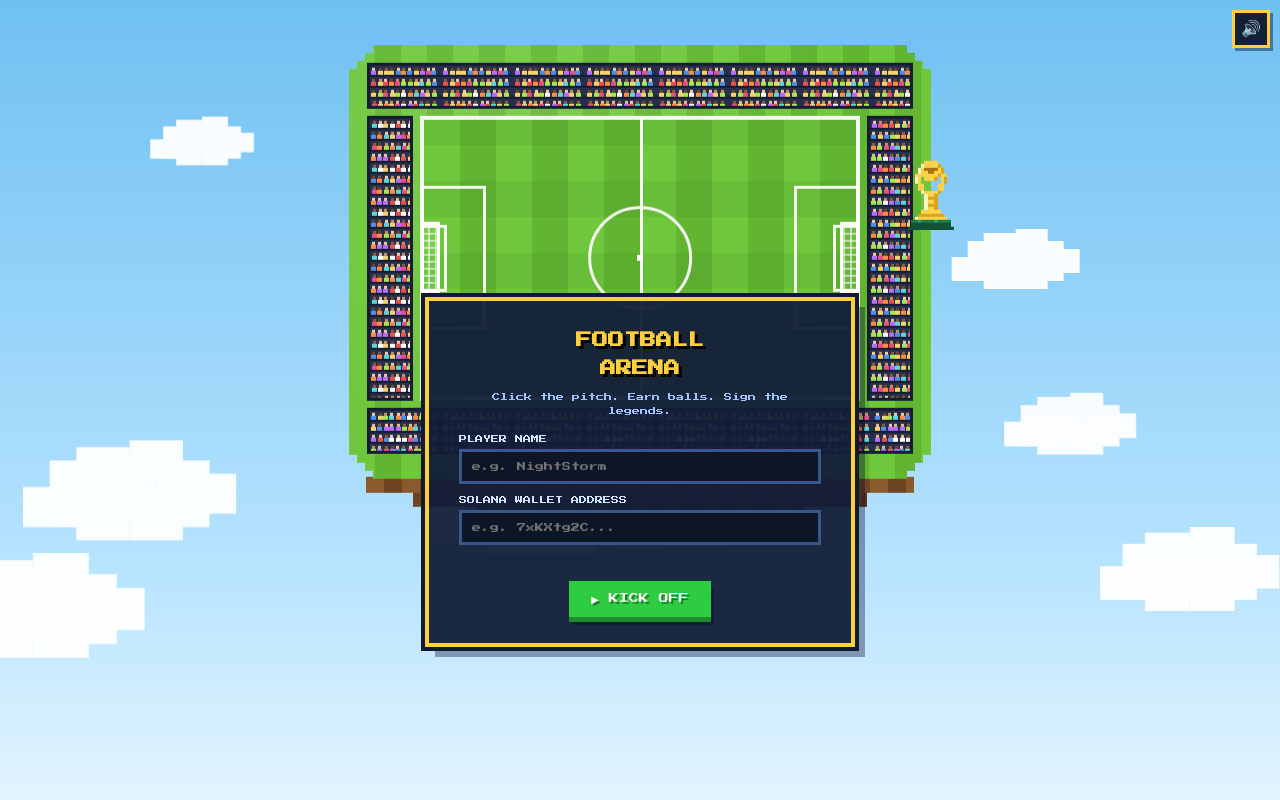
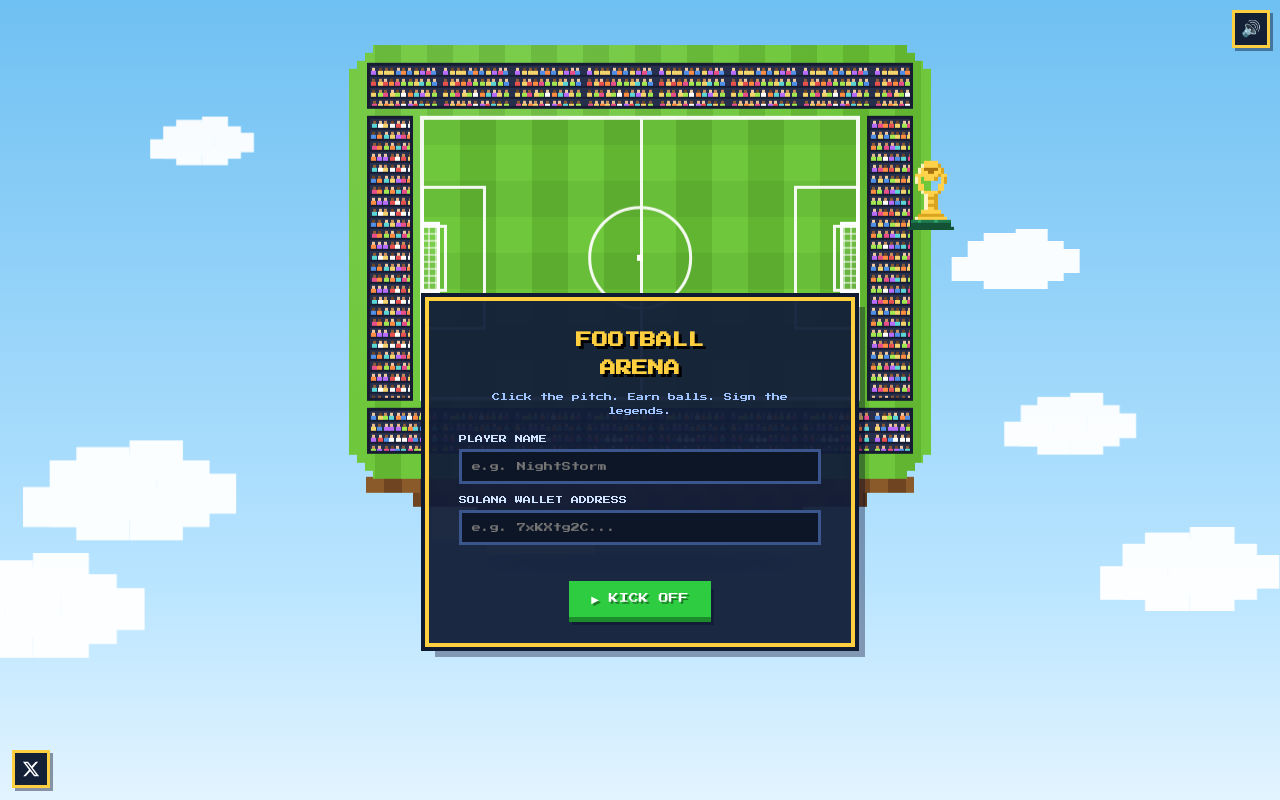
Before and after one commit to Blusick/Arena, a website: page public/index.html in a window 1280 px wide. Shown: the top 800 px of the page. Drawn offline with Linux system fonts and the light colour scheme.

Commit message:
Add X link

```diff
--- a/public/index.html
+++ b/public/index.html
@@ -275,6 +275,18 @@
   box-shadow: 3px 3px 0 rgba(0,0,30,0.4);
 }
 #btn-sound.off { border-color: #555; opacity: 0.7; }
+
+#btn-x {
+  position: fixed; bottom: 12px; left: 12px; z-index: 100;
+  width: 38px; height: 38px;
+  display: flex; align-items: center; justify-content: center;
+  background: #142036; color: #fff;
+  border: 3px solid var(--accent);
+  box-shadow: 3px 3px 0 rgba(0,0,30,0.4);
+  text-decoration: none;
+  font-size: 17px;
+}
+#btn-x:hover { background: #27395c; }
 
 .click-ball {
   position: absolute; pointer-events: none; z-index: 16;
@@ -518,6 +530,9 @@
 
 <div id="toast"></div>
 <button id="btn-sound" title="Toggle sound">&#128266;</button>
+<a id="btn-x" href="https://x.com/ArenaOnSol" target="_blank" rel="noopener" title="Follow @ArenaOnSol on X">
+  <svg viewBox="0 0 24 24" width="18" height="18" fill="currentColor"><path d="M18.244 2.25h3.308l-7.227 8.26 8.502 11.24H16.17l-5.214-6.817L4.99 21.75H1.68l7.73-8.835L1.254 2.25H8.08l4.713 6.231zm-1.161 17.52h1.833L7.084 4.126H5.117z"/></svg>
+</a>
 
 <script>
 'use strict';
```
